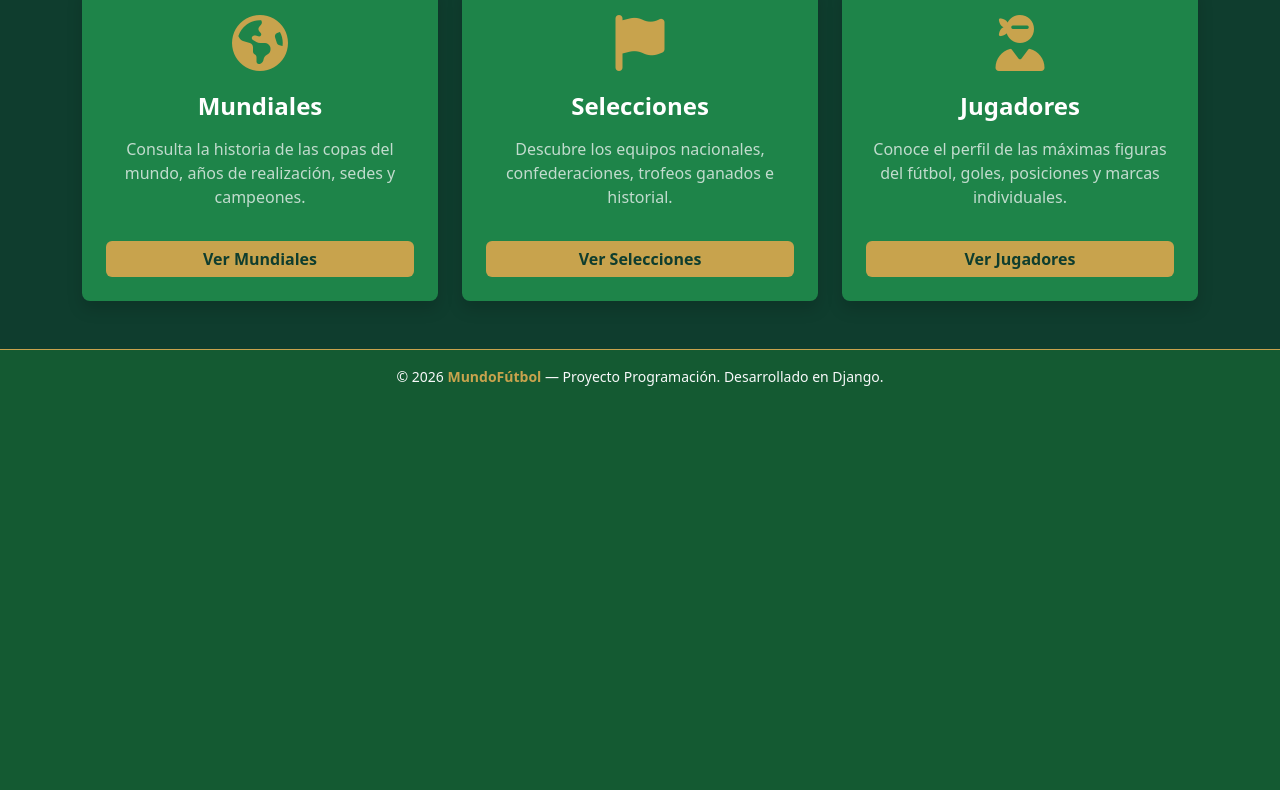
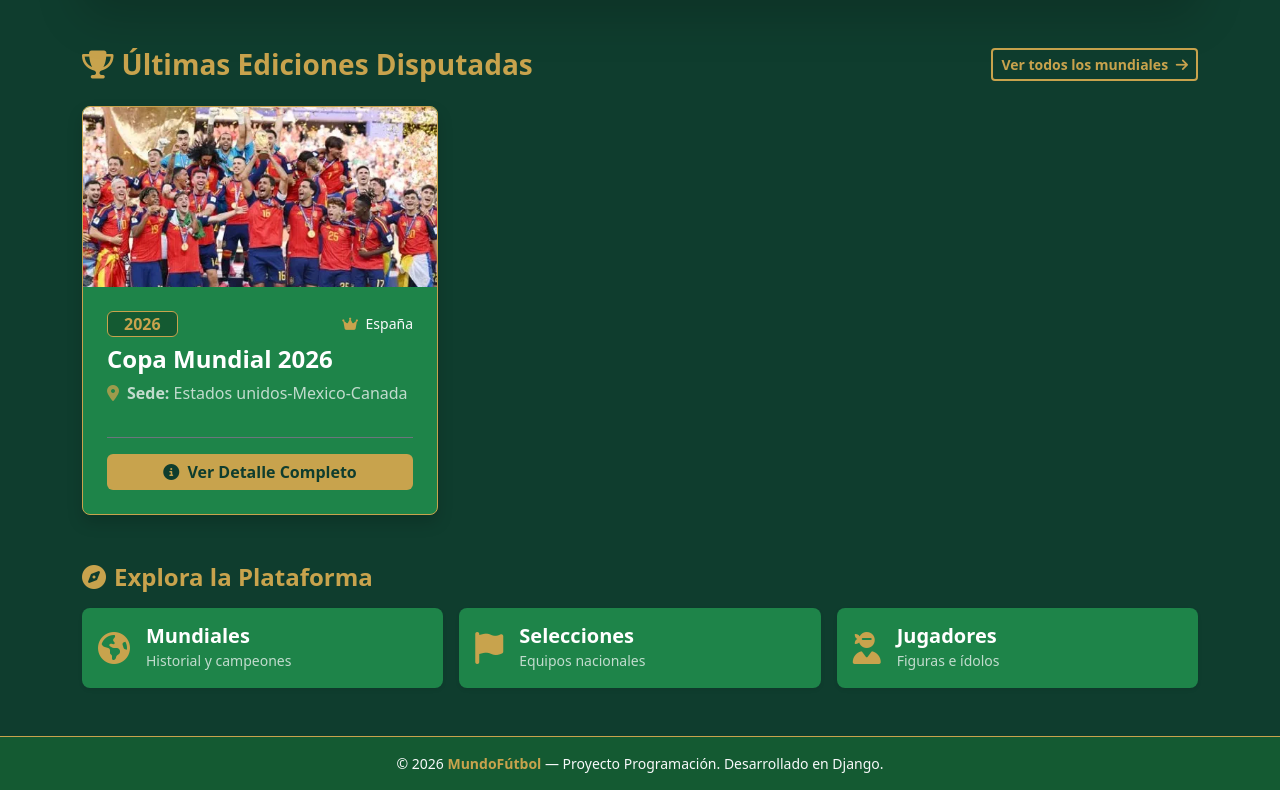
Before and after one commit to Villada-PG3/trabajo-practico-integrador-organizacion_mundial_de_futbol, a Django app: page / in a window 1280 px wide. Shown: the part 513-1303 px from the top of the page. Before the commit the page ends 899 px from the top, so only its background shows below. Run offline with Django 5.2, Linux system fonts and the light colour scheme; data comes from the database, SQL or seed files in the repository; both versions use the stored data as it was after the commit; parts of the project's set-up code (start-up, migrations or seed data) failed here and were passed over.

Commit message:
feat: agrega carrusel y seccion de ultimos mundiales en inicio

```diff
--- a/DjangoMundial/config/urls.py
+++ b/DjangoMundial/config/urls.py
@@ -41,4 +41,6 @@ urlpatterns = [
     # Jugador
     path('jugador/', views.jugadores, name='jugadores'),
     path('jugador/<int:pk>/', views.detalle_jugador, name='detalle_jugador'),
+
+
 ]
--- a/DjangoMundial/mundial/admin.py
+++ b/DjangoMundial/mundial/admin.py
@@ -5,7 +5,6 @@ from django.utils.html import format_html
 
 admin.site.register(Seleccion)
 admin.site.register(Jugador)
-<<<<<<< HEAD
 class JugadorAdmin(admin.ModelAdmin):
     list_display = (
         "apellido_nombres",
@@ -28,7 +27,6 @@ class JugadorAdmin(admin.ModelAdmin):
         "posicion",
         "seleccion",
     )
-=======
 @admin.register(Mundial)
 class MundialAdmin(admin.ModelAdmin):
     list_display = ('anio', 'sede', 'campeon', 'mvp_mundial', 'maximo_goleador', 'mostrar_logo')
@@ -55,4 +53,3 @@ class MundialAdmin(admin.ModelAdmin):
             return format_html('<img src="{}" width="40" height="40" style="object-fit:contain; border-radius:4px;" />', obj.imagen_logo.url)
         return "Sin Logo"
     mostrar_logo.short_description = "Logo"
->>>>>>> origin/main
--- /dev/null
+++ b/DjangoMundial/mundial/urls.py
@@ -0,0 +1,5 @@
+from django.urls import path
+
+urlpatterns = [
+    # Aquí irán las rutas propias de mundial
+]
--- a/DjangoMundial/mundial/views.py
+++ b/DjangoMundial/mundial/views.py
@@ -6,7 +6,12 @@ from django.contrib.admin.views.decorators import staff_member_required
 
 # --- Vistas Generales ---
 def inicio(request):
-    return render(request, 'inicio.html')
+    # Obtenemos los últimos 3 mundiales ordenados por año descendente
+    ultimos_mundiales = Mundial.objects.all().order_by('-anio')[:3]
+
+    return render(request, 'inicio.html', {
+        'ultimos_mundiales': ultimos_mundiales
+    })
 
 def acerca(request):
     return render(request, 'acerca.html')
--- a/DjangoMundial/templates/inicio.html
+++ b/DjangoMundial/templates/inicio.html
@@ -1,67 +1,168 @@
 {% extends 'base.html' %}
+{% load static %}
 
 {% block title %}Inicio | MundoFútbol{% endblock %}
 
 {% block content %}
-<!-- Banner principal -->
-<div class="p-5 mb-5 bg-navbar text-white rounded-4 shadow border border-dorado text-center">
-    <div class="container-fluid py-2">
-        <h1 class="display-4 fw-bold text-dorado"><i class="fa-solid fa-trophy me-2"></i>Bienvenido a MundoFútbol</h1>
-        <p class="col-md-8 fs-5 mx-auto text-light opacity-90 mt-3">
-            Explora la historia de la Copa Mundial de Fútbol: ediciones disputadas, selecciones participantes y las leyendas más emblemáticas.
-        </p>
-        <a href="{% url 'acerca' %}" class="btn btn-outline-dorado btn-lg mt-3 px-4">Conoce más del proyecto</a>
+<!-- 1. CARRUSEL DESLIZANTE DE FOTOS -->
+<div id="carruselHome" class="carousel slide carousel-fade mb-5 shadow-lg rounded-4 overflow-hidden border border-dorado" data-bs-ride="carousel">
+    <!-- Indicadores inferiores -->
+    <div class="carousel-indicators">
+        <button type="button" data-bs-target="#carruselHome" data-bs-slide-to="0" class="active"></button>
+        <button type="button" data-bs-target="#carruselHome" data-bs-slide-to="1"></button>
+        <button type="button" data-bs-target="#carruselHome" data-bs-slide-to="2"></button>
     </div>
-</div>
 
-<!-- Tarjetas de acceso a los 3 módulos -->
-<div class="row g-4">
-    <!-- Módulo 1: Mundiales -->
-    <div class="col-md-4">
-        <div class="card bg-tarjeta text-white h-100 shadow border-0 rounded-3">
-            <div class="card-body text-center p-4">
-                <div class="display-4 text-dorado mb-3">
-                    <i class="fa-solid fa-earth-americas"></i>
-                </div>
-                <h3 class="card-title h4 fw-bold text-white mb-3">Mundiales</h3>
-                <p class="card-text text-light opacity-75">
-                    Consulta la historia de las copas del mundo, años de realización, sedes y campeones.
-                </p>
-                <a href="{% url 'mundiales' %}" class="btn btn-dorado w-100 mt-3">Ver Mundiales</a>
+    <!-- Imágenes del carrusel -->
+    <div class="carousel-inner">
+        <!-- Foto 1 -->
+        <div class="carousel-item active" data-bs-interval="4000">
+            <img src="https://images.unsplash.com/photo-1508098682722-e99c43a406b2?q=80&w=1200&auto=format&fit=crop"
+                 class="d-block w-100 object-fit-cover" style="height: 400px;" alt="Estadio de fútbol">
+            <div class="carousel-caption d-none d-md-block bg-dark bg-opacity-75 rounded-3 p-3">
+                <h3 class="fw-bold text-dorado">Vive la Pasión del Fútbol Mundial</h3>
+                <p class="mb-0">Revive la historia de los torneos más importantes del planeta.</p>
+            </div>
+        </div>
+
+        <!-- Foto 2 -->
+        <div class="carousel-item" data-bs-interval="4000">
+            <img src="https://images.unsplash.com/photo-1522778119026-d647f0596c20?q=80&w=1200&auto=format&fit=crop"
+                 class="d-block w-100 object-fit-cover" style="height: 400px;" alt="Pelota de fútbol">
+            <div class="carousel-caption d-none d-md-block bg-dark bg-opacity-75 rounded-3 p-3">
+                <h3 class="fw-bold text-dorado">Selecciones e Ídolos</h3>
+                <p class="mb-0">Consulta las estadísticas de los mejores equipos y jugadores.</p>
+            </div>
+        </div>
+
+        <!-- Foto 3 -->
+        <div class="carousel-item" data-bs-interval="4000">
+            <img src="media/cannavaro.webp" class="d-block w-100 object-fit-cover" style="height: 400px;" alt="Copa del mundo">
+            <div class="carousel-caption d-none d-md-block bg-dark bg-opacity-75 rounded-3 p-3">
+                <h3 class="fw-bold text-dorado">Gloria Eterna</h3>
+                <p class="mb-0">Explora el cuadro de honor y todos los campeones históricos.</p>
             </div>
         </div>
     </div>
 
-    <!-- Módulo 2: Selecciones -->
-    <div class="col-md-4">
-        <div class="card bg-tarjeta text-white h-100 shadow border-0 rounded-3">
-            <div class="card-body text-center p-4">
-                <div class="display-4 text-dorado mb-3">
-                    <i class="fa-solid fa-flag"></i>
+    <!-- Botones de navegación (Anterior / Siguiente) -->
+    <button class="carousel-control-prev" type="button" data-bs-target="#carruselHome" data-bs-slide="prev">
+        <span class="carousel-control-prev-icon" aria-hidden="true"></span>
+        <span class="visually-hidden">Anterior</span>
+    </button>
+    <button class="carousel-control-next" type="button" data-bs-target="#carruselHome" data-bs-slide="next">
+        <span class="carousel-control-next-icon" aria-hidden="true"></span>
+        <span class="visually-hidden">Siguiente</span>
+    </button>
+</div>
+
+
+<!-- 2. ÚLTIMOS 3 MUNDIALES (CAJAS / BOXES) -->
+<div class="mb-5">
+    <div class="d-flex justify-content-between align-items-center mb-4">
+        <h2 class="h3 fw-bold text-dorado mb-0">
+            <i class="fa-solid fa-trophy me-2"></i>Últimas Ediciones Disputadas
+        </h2>
+        <a href="{% url 'mundiales' %}" class="btn btn-outline-dorado btn-sm">
+            Ver todos los mundiales <i class="fa-solid fa-arrow-right ms-1"></i>
+        </a>
+    </div>
+
+    <div class="row g-4">
+        {% for mundial in ultimos_mundiales %}
+        <div class="col-md-4">
+            <div class="card bg-tarjeta text-white h-100 shadow border border-dorado rounded-3 overflow-hidden d-flex flex-column">
+
+                <!-- Portada o Imagen del Mundial -->
+                {% if mundial.imagen_portada %}
+                    <img src="/media/mundiales/portadas/portada2026.webp" class="card-img-top object-fit-cover" style="height: 180px;" alt="{{ mundial.sede }}">
+                {% elif mundial.imagen_logo %}
+                    <div class="text-center bg-navbar p-3">
+                        <img src="{{ mundial.imagen_logo.url }}" class="img-fluid" style="max-height: 120px; object-fit: contain;" alt="{{ mundial.sede }}">
+                    </div>
+                {% else %}
+                    <div class="bg-navbar text-center py-4 border-bottom border-secondary">
+                        <i class="fa-solid fa-earth-americas fa-3x text-dorado opacity-75"></i>
+                    </div>
+                {% endif %}
+
+                <div class="card-body p-4 d-flex flex-column justify-content-between">
+                    <div>
+                        <div class="d-flex justify-content-between align-items-center mb-2">
+                            <span class="badge bg-navbar text-dorado border border-dorado fs-6 px-3 py-1">
+                                {{ mundial.anio }}
+                            </span>
+                            {% if mundial.campeon %}
+                                <span class="small text-light opacity-90">
+                                    <i class="fa-solid fa-crown text-dorado me-1"></i> {{ mundial.campeon }}
+                                </span>
+                            {% endif %}
+                        </div>
+
+                        <h3 class="card-title h4 fw-bold text-white mt-2 mb-2">
+                            Copa Mundial {{ mundial.anio }}
+                        </h3>
+
+                        <p class="card-text text-light opacity-75 mb-3">
+                            <i class="fa-solid fa-location-dot text-dorado me-2"></i><strong>Sede:</strong> {{ mundial.sede }}
+                        </p>
+                    </div>
+
+                    <div class="mt-3 pt-3 border-top border-secondary">
+                        <a href="{% url 'detalle_mundial' mundial.pk %}" class="btn btn-dorado w-100">
+                            <i class="fa-solid fa-circle-info me-1"></i> Ver Detalle Completo
+                        </a>
+                    </div>
                 </div>
-                <h3 class="card-title h4 fw-bold text-white mb-3">Selecciones</h3>
-                <p class="card-text text-light opacity-75">
-                    Descubre los equipos nacionales, confederaciones, trofeos ganados e historial.
-                </p>
-                <a href="{% url 'selecciones' %}" class="btn btn-dorado w-100 mt-3">Ver Selecciones</a>
             </div>
         </div>
-    </div>
-
-    <!-- Módulo 3: Jugadores -->
-    <div class="col-md-4">
-        <div class="card bg-tarjeta text-white h-100 shadow border-0 rounded-3">
-            <div class="card-body text-center p-4">
-                <div class="display-4 text-dorado mb-3">
-                    <i class="fa-solid fa-user-ninja"></i>
-                </div>
-                <h3 class="card-title h4 fw-bold text-white mb-3">Jugadores</h3>
-                <p class="card-text text-light opacity-75">
-                    Conoce el perfil de las máximas figuras del fútbol, goles, posiciones y marcas individuales.
-                </p>
-                <a href="{% url 'jugadores' %}" class="btn btn-dorado w-100 mt-3">Ver Jugadores</a>
+        {% empty %}
+        <div class="col-12">
+            <div class="alert bg-navbar text-light border border-dorado text-center py-4 mb-0">
+                <i class="fa-solid fa-circle-info text-dorado fa-2x mb-2 d-block"></i>
+                Aún no hay mundiales cargados en la base de datos.
             </div>
         </div>
+        {% endfor %}
+    </div>
+</div>
+
+
+<!-- 3. ACCESOS RÁPIDOS A MÓDULOS (OPCIONAL/COMPLEMENTARIO) -->
+<h2 class="h4 fw-bold text-dorado mb-3"><i class="fa-solid fa-compass me-2"></i>Explora la Plataforma</h2>
+<div class="row g-3">
+    <div class="col-md-4">
+        <a href="{% url 'mundiales' %}" class="card bg-tarjeta text-white text-decoration-none shadow-sm p-3 rounded-3 border-0 h-100">
+            <div class="d-flex align-items-center">
+                <i class="fa-solid fa-earth-americas fa-2x text-dorado me-3"></i>
+                <div>
+                    <h5 class="fw-bold mb-0">Mundiales</h5>
+                    <small class="text-light opacity-75">Historial y campeones</small>
+                </div>
+            </div>
+        </a>
+    </div>
+    <div class="col-md-4">
+        <a href="{% url 'selecciones' %}" class="card bg-tarjeta text-white text-decoration-none shadow-sm p-3 rounded-3 border-0 h-100">
+            <div class="d-flex align-items-center">
+                <i class="fa-solid fa-flag fa-2x text-dorado me-3"></i>
+                <div>
+                    <h5 class="fw-bold mb-0">Selecciones</h5>
+                    <small class="text-light opacity-75">Equipos nacionales</small>
+                </div>
+            </div>
+        </a>
+    </div>
+    <div class="col-md-4">
+        <a href="{% url 'jugadores' %}" class="card bg-tarjeta text-white text-decoration-none shadow-sm p-3 rounded-3 border-0 h-100">
+            <div class="d-flex align-items-center">
+                <i class="fa-solid fa-user-ninja fa-2x text-dorado me-3"></i>
+                <div>
+                    <h5 class="fw-bold mb-0">Jugadores</h5>
+                    <small class="text-light opacity-75">Figuras e ídolos</small>
+                </div>
+            </div>
+        </a>
     </div>
 </div>
 {% endblock %}
```
Also changed, not shown: DjangoMundial/templates/acerca.html (+4 -3 lines), DjangoMundial/db.sqlite3, DjangoMundial/media/cannavaro.webp (added), DjangoMundial/media/mundiales/logos/logo2026}.webp (added), DjangoMundial/media/mundiales/portadas/portada2026.webp (added), DjangoMundial/mundial/migrations/0004_merge_20261005_1043.py (added), 1 other file.
